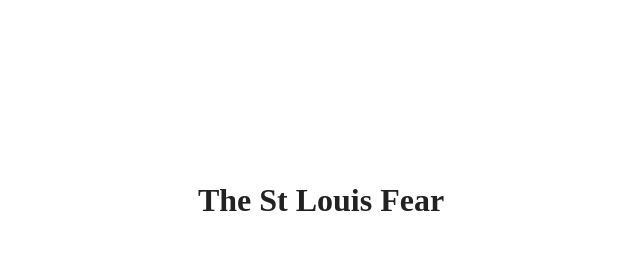
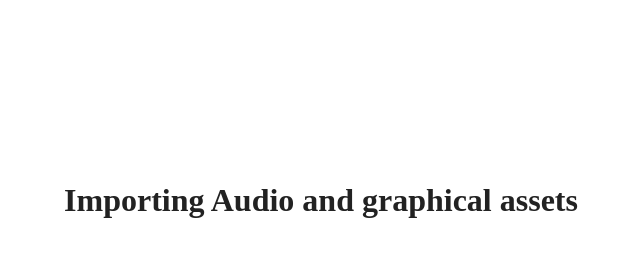
Before and after one commit to firesleep/thestlf, a website: page dist/index.html in a window 1280 px wide. Shown: the whole page, without its empty margins (319-959 px from the left). Drawn offline with Linux system fonts and the light colour scheme.

Commit message:
uploading audio and graphical assets

```diff
--- a/dist/index.html
+++ b/dist/index.html
@@ -21,7 +21,8 @@
 
         <!-- Add your site or application content here -->
        <div class="header">
-         <h1>The St Louis Fear</h1>
+         <h1>Importing Audio and graphical
+           assets</h1>
         </div>
 
 
```
